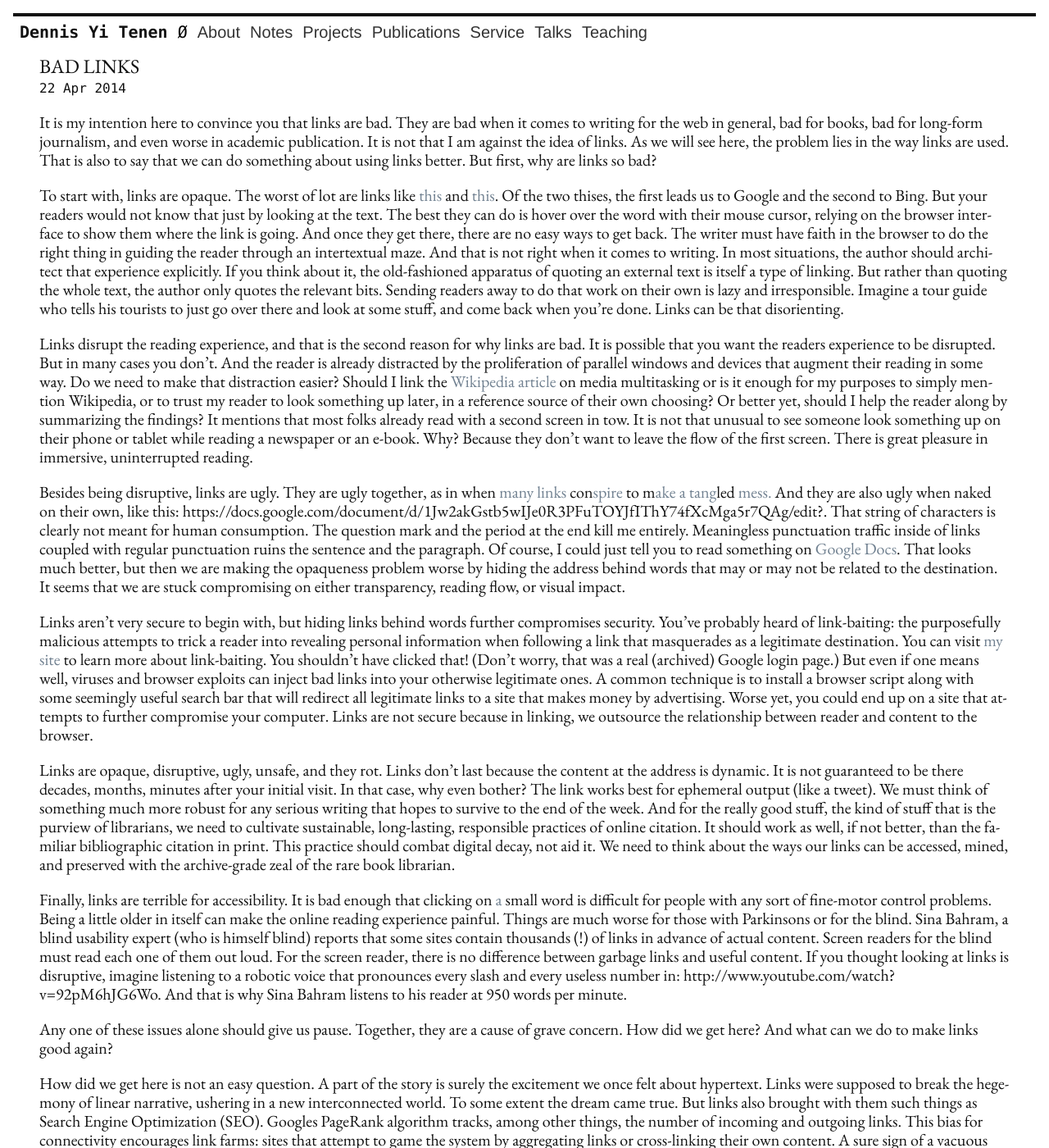
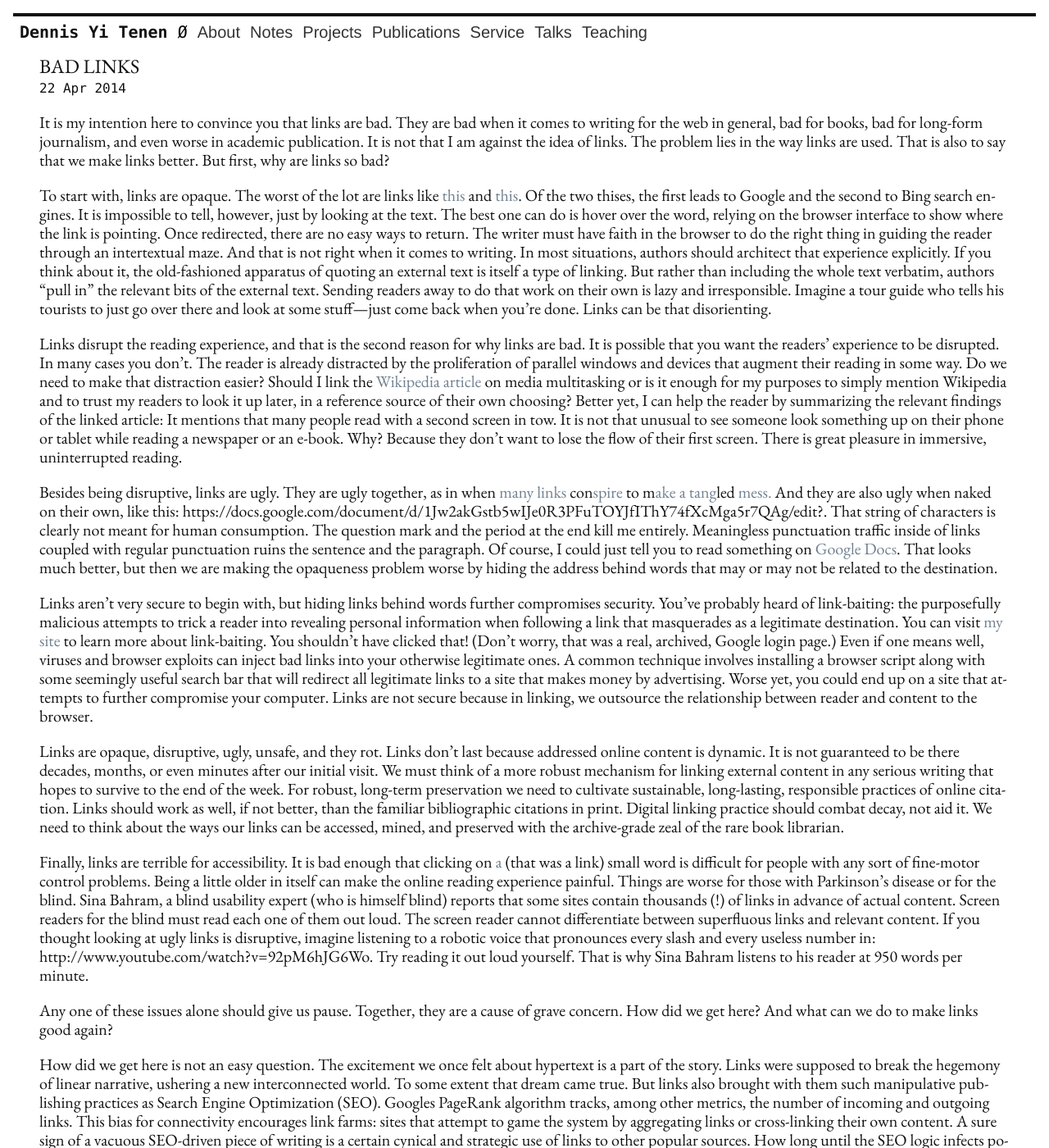
Before and after one commit to denten/denten.github.io, a Jekyll site: the page built from _posts/2014-04-22-bad-links.md, in a window 1280 px wide and 1400 px high. Shown: the whole window at 82% size. Built offline with Jekyll 4.4.1, drawn with Linux system fonts in a browser that asks for light colours; nearby versions of some CDN libraries; library files that are not in the unit come from our copies; some of the changed text lies outside the part shown.

Commit message:
small updates to bad links

```diff
--- a/_posts/2014-04-22-bad-links.md
+++ b/_posts/2014-04-22-bad-links.md
@@ -10,42 +10,41 @@
 It is my intention here to convince you that links are bad. They are bad when
 it comes to writing for the web in general, bad for books, bad for long-form
 journalism, and even worse in academic publication. It is not that I am
-against the idea of links. As we will see here, the problem lies in the way
-links are used. That is also to say that we can do something about using links
-better. But first, why are links so bad?
+against the idea of links. The problem lies in the way links are used. That is
+also to say that we make links better. But first, why are links so bad?
 
-To start with, links are opaque. The worst of lot are links like [this][2] and
-[this][3]. Of the two thises, the first leads us to Google and the second to
-Bing.  But your readers would not know that just by looking at the text. The
-best they can do is hover over the word with their mouse cursor, relying on
-the browser interface to show them where the link is going. And once they get
-there, there are no easy ways to get back. The writer must have faith in the
-browser to do the right thing in guiding the reader through an intertextual
-maze. And that is not right when it comes to writing. In most situations, the
-author should architect that experience explicitly. If you think about it, the
-old-fashioned apparatus of quoting an external text is itself a type of
-linking. But rather than quoting the whole text, the author only quotes the
-relevant bits. Sending readers away to do that work on their own is lazy and
+To start with, links are opaque. The worst of the lot are links like [this][2]
+and [this][3]. Of the two thises, the first leads to Google and the second to
+Bing search engines. It is impossible to tell, however, just by looking at the
+text. The best one can do is hover over the word, relying on the browser
+interface to show where the link is pointing. Once redirected, there are no
+easy ways to return. The writer must have faith in the browser to do the right
+thing in guiding the reader through an intertextual maze. And that is not
+right when it comes to writing. In most situations, authors should architect
+that experience explicitly. If you think about it, the old-fashioned apparatus
+of quoting an external text is itself a type of linking. But rather than
+including the whole text verbatim, authors "pull in" the relevant bits of the
+external text. Sending readers away to do that work on their own is lazy and
 irresponsible. Imagine a tour guide who tells his tourists to just go over
-there and look at some stuff, and come back when you're done. Links can be
+there and look at some stuff---just come back when you're done. Links can be
 that disorienting.
 
 [2]: http://web.archive.org/web/20141005021655/http://www.google.com/
 [3]: http://web.archive.org/web/20141005021655/http://www.bing.com/
 
 Links disrupt the reading experience, and that is the second reason for why
-links are bad. It is possible that you want the readers experience to be
-disrupted. But in many cases you don't. And the reader is already distracted
-by the proliferation of parallel windows and devices that augment their
-reading in some way. Do we need to make that distraction easier? Should I link
-the [Wikipedia article][4] on media multitasking or is it enough for my purposes to
-simply mention Wikipedia, or to trust my reader to look something up later, in
-a reference source of their own choosing? Or better yet, should I help the
-reader along by summarizing the findings? It mentions that most folks already
-read with a second screen in tow. It is not that unusual to see someone look
-something up on their phone or tablet while reading a newspaper or an e-book.
-Why? Because they don't want to leave the flow of the first screen. There is
-great pleasure in immersive, uninterrupted reading.
+links are bad. It is possible that you want the readers' experience to be
+disrupted. In many cases you don't. The reader is already distracted by the
+proliferation of parallel windows and devices that augment their reading in
+some way. Do we need to make that distraction easier? Should I link the
+[Wikipedia article][4] on media multitasking or is it enough for my purposes
+to simply mention Wikipedia and to trust my readers to look it up later, in a
+reference source of their own choosing? Better yet, I can help the reader by
+summarizing the relevant findings of the linked article: It mentions that many
+people read with a second screen in tow. It is not that unusual to see someone
+look something up on their phone or tablet while reading a newspaper or an
+e-book. Why? Because they don't want to lose the flow of their first screen.
+There is great pleasure in immersive, uninterrupted reading.
 
 [4]: http://web.archive.org/web/20141005021655/http://en.wikipedia.org/wiki/Media_multitasking
 
@@ -56,11 +55,10 @@
 That string of characters is clearly not meant for human consumption. The
 question mark and the period at the end kill me entirely. Meaningless
 punctuation traffic inside of links coupled with regular punctuation ruins the
-sentence and the paragraph.  Of course, I could just tell you to read
-something on [Google Docs][10]. That looks much better, but then we are making
-the opaqueness problem worse by hiding the address behind words that may or
-may not be related to the destination. It seems that we are stuck compromising
-on either transparency, reading flow, or visual impact.
+sentence and the paragraph. Of course, I could just tell you to read something
+on [Google Docs][10]. That looks much better, but then we are making the
+opaqueness problem worse by hiding the address behind words that may or may
+not be related to the destination.
 
 [5]: http://web.archive.org/web/20141005021655/http://en.wikipedia.org/wiki/Plural
 [6]: http://web.archive.org/web/20141005021655/http://en.wikipedia.org/wiki/Hyperlink
@@ -74,42 +72,41 @@
 malicious attempts to trick a reader into revealing personal information when
 following a link that masquerades as a legitimate destination. You can visit
 [my site][11] to learn more about link-baiting. You shouldn't have clicked
-that!  (Don't worry, that was a real (archived) Google login page.) But even
-if one means well, viruses and browser exploits can inject bad links into your
-otherwise legitimate ones. A common technique is to install a browser script
-along with some seemingly useful search bar that will redirect all legitimate
-links to a site that makes money by advertising. Worse yet, you could end up
-on a site that attempts to further compromise your computer. Links are not
-secure because in linking, we outsource the relationship between reader and
-content to the browser.
+that! (Don't worry, that was a real, archived, Google login page.) Even if one
+means well, viruses and browser exploits can inject bad links into your
+otherwise legitimate ones. A common technique involves installing a browser
+script along with some seemingly useful search bar that will redirect all
+legitimate links to a site that makes money by advertising. Worse yet, you
+could end up on a site that attempts to further compromise your computer.
+Links are not secure because in linking, we outsource the relationship between
+reader and content to the browser.
 
 [11]: http://web.archive.org/web/20141005021655/https://accounts.google.com/ServiceLogin?hl=en&continue=https://www.google.com/
 
 Links are opaque, disruptive, ugly, unsafe, and they rot. Links don't last
-because the content at the address is dynamic. It is not guaranteed to be
-there decades, months, minutes after your initial visit. In that case, why
-even bother? The link works best for ephemeral output (like a tweet). We must
-think of something much more robust for any serious writing that hopes to
-survive to the end of the week. And for the really good stuff, the kind of
-stuff that is the purview of librarians, we need to cultivate sustainable,
-long-lasting, responsible practices of online citation. It should work as
-well, if not better, than the familiar bibliographic citation in print. This
-practice should combat digital decay, not aid it. We need to think about the
-ways our links can be accessed, mined, and preserved with the archive-grade
-zeal of the rare book librarian.
+because addressed online content is dynamic. It is not guaranteed to be there
+decades, months, or even minutes after our initial visit. We must think of a
+more robust mechanism for linking external content in any serious writing that
+hopes to survive to the end of the week. For robust, long-term preservation we
+need to cultivate sustainable, long-lasting, responsible practices of online
+citation. Links should work as well, if not better, than the familiar
+bibliographic citations in print.  Digital linking practice should combat
+decay, not aid it. We need to think about the ways our links can be accessed,
+mined, and preserved with the archive-grade zeal of the rare book librarian.
 
 Finally, links are terrible for accessibility. It is bad enough that clicking
-on [a][12] small word is difficult for people with any sort of fine-motor
-control problems. Being a little older in itself can make the online reading
-experience painful. Things are much worse for those with Parkinsons or for the
-blind. Sina Bahram, a blind usability expert (who is himself blind) reports
-that some sites contain thousands (!) of links in advance of actual content.
-Screen readers for the blind must read each one of them out loud. For the
-screen reader, there is no difference between garbage links and useful
-content. If you thought looking at links is disruptive, imagine listening to a
-robotic voice that pronounces every slash and every useless number in:
-http://www.youtube.com/watch?v=92pM6hJG6Wo. And that is why Sina Bahram
-listens to his reader at 950 words per minute.
+on [a][12] (that was a link) small word is difficult for people with any sort
+of fine-motor control problems. Being a little older in itself can make the
+online reading experience painful. Things are worse for those with Parkinson's
+disease or for the blind. Sina Bahram, a blind usability expert (who is
+himself blind) reports that some sites contain thousands (!) of links in
+advance of actual content. Screen readers for the blind must read each one of
+them out loud. The screen reader cannot differentiate between superfluous
+links and relevant content. If you thought looking at ugly links is
+disruptive, imagine listening to a robotic voice that pronounces every slash
+and every useless number in: http://www.youtube.com/watch?v=92pM6hJG6Wo. Try
+reading it out loud yourself. That is why Sina Bahram listens to his reader at
+950 words per minute.
 
 [12]: http://web.archive.org/web/20141005021655/http://www.pointerpointer.com/
 
@@ -117,29 +114,36 @@
 of grave concern. How did we get here? And what can we do to make links good
 again?
 
-How did we get here is not an easy question. A part of the story is surely the
-excitement we once felt about hypertext. Links were supposed to break the
-hegemony of linear narrative, ushering in a new interconnected world. To some
-extent the dream came true. But links also brought with them such things as
-Search Engine Optimization (SEO). Googles PageRank algorithm tracks, among
-other things, the number of incoming and outgoing links. This bias for
-connectivity encourages link farms: sites that attempt to game the system by
-aggregating links or cross-linking their own content. A sure sign of a vacuous
-SEO-driven piece of writing is a certain cynical and strategic use of links to
-other popular sources. How long until the SEO logic infects poetry, fiction,
-or investigative journalism?
+How did we get here is not an easy question. The excitement we once felt about
+hypertext is a part of the story. Links were supposed to break the hegemony of
+linear narrative, ushering a new interconnected world. To some extent that
+dream came true. But links also brought with them such manipulative publishing
+practices as Search Engine Optimization (SEO). Googles PageRank algorithm
+tracks, among other metrics, the number of incoming and outgoing links. This
+bias for connectivity encourages link farms: sites that attempt to game the
+system by aggregating links or cross-linking their own content. A sure sign of
+a vacuous SEO-driven piece of writing is a certain cynical and strategic use
+of links to other popular sources. How long until the SEO logic infects
+poetry, fiction, academic writing, or investigative journalism?
 
-What can we do to make links better? There are a few things we all can do now.
-First, lets use links sparingly. Think smartly about whether you need to link
-or whether you can make do with a good, old-fashioned quote or citation.
-Don't link just because you can. Second, link explicitly: [youtube.com] is
-better than [this][14]. Third, realize that online content is dynamic. It
-makes no sense to link a dynamic resource when the intent is to create a link
-to a static version of a document. Tools like the Save Page Now service,
+What can we do to make links better?
+
+First, let's use links more sparingly.  Think smartly about whether you need
+to link or whether you can make do with a good, old-fashioned quote or a
+citation. Don't link just because you can.
+
+Second, link explicitly: [youtube.com](youtube.com) is better than [this][14].
+
+Third, realize that online content is dynamic. It makes no sense to link a
+dynamic resource when the intent is to create a link to a version of a
+document at a particular time and place. Tools like the Save Page Now service,
 hosted by the Internet Archive, do just that. You can find this essay at
 http://denten.plaintext.in/think.stack/bad-links but its earlier draft is best
 captured in a snapshot here:
 http://web.archive.org/web/20140208220625/http://sprintbeyondthebook.com/2014/02/bad-links/.
+The Chicago or MLA citation guidelines should be updated to encourage writers
+writers to archive their sources. A "visited on" note does not suffice for
+academic purposes.
 
 Finally, do not neglect the humble footnote. Footnotes provide a nice blend
 between readability, concision, transparency, and good knowledge
```
